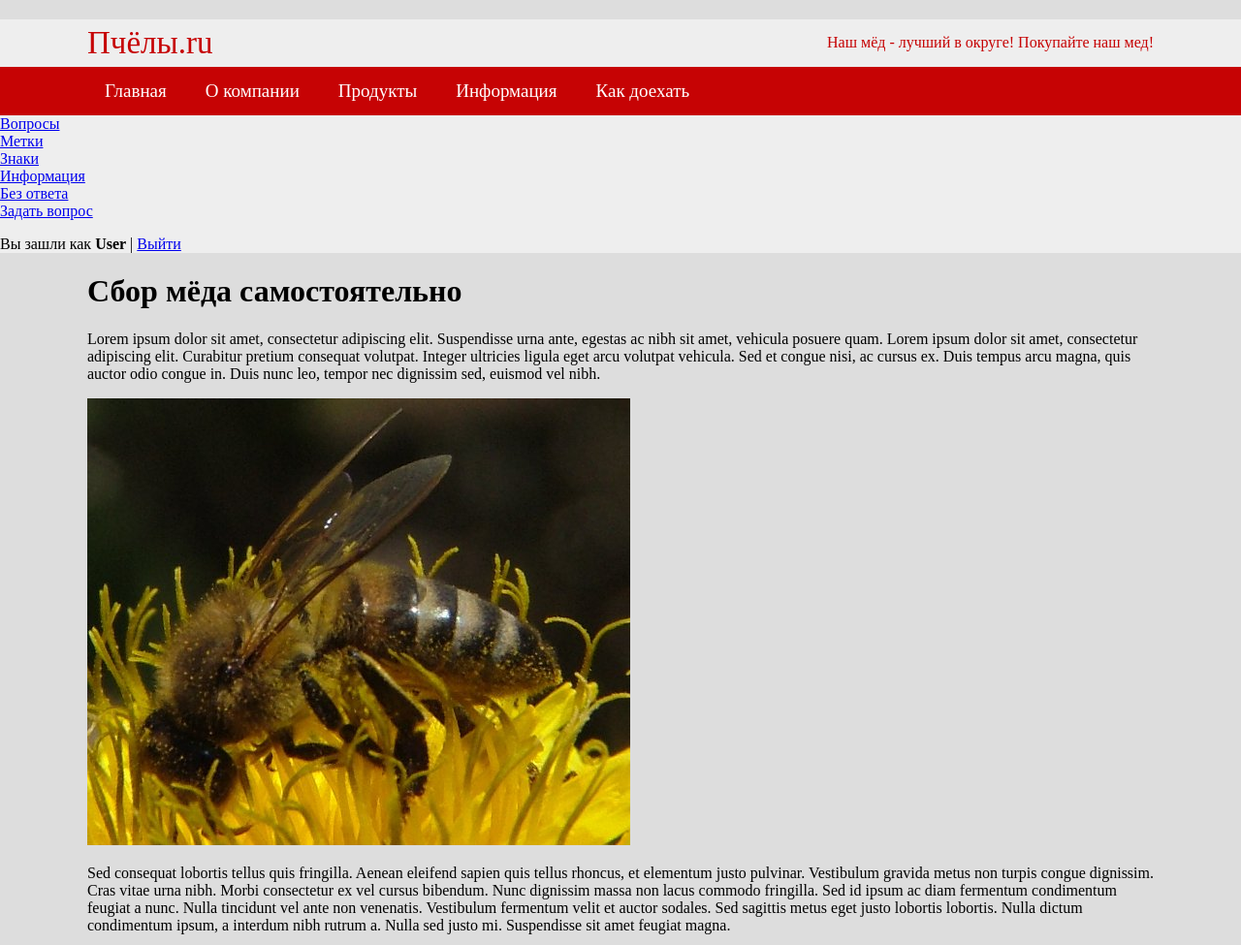
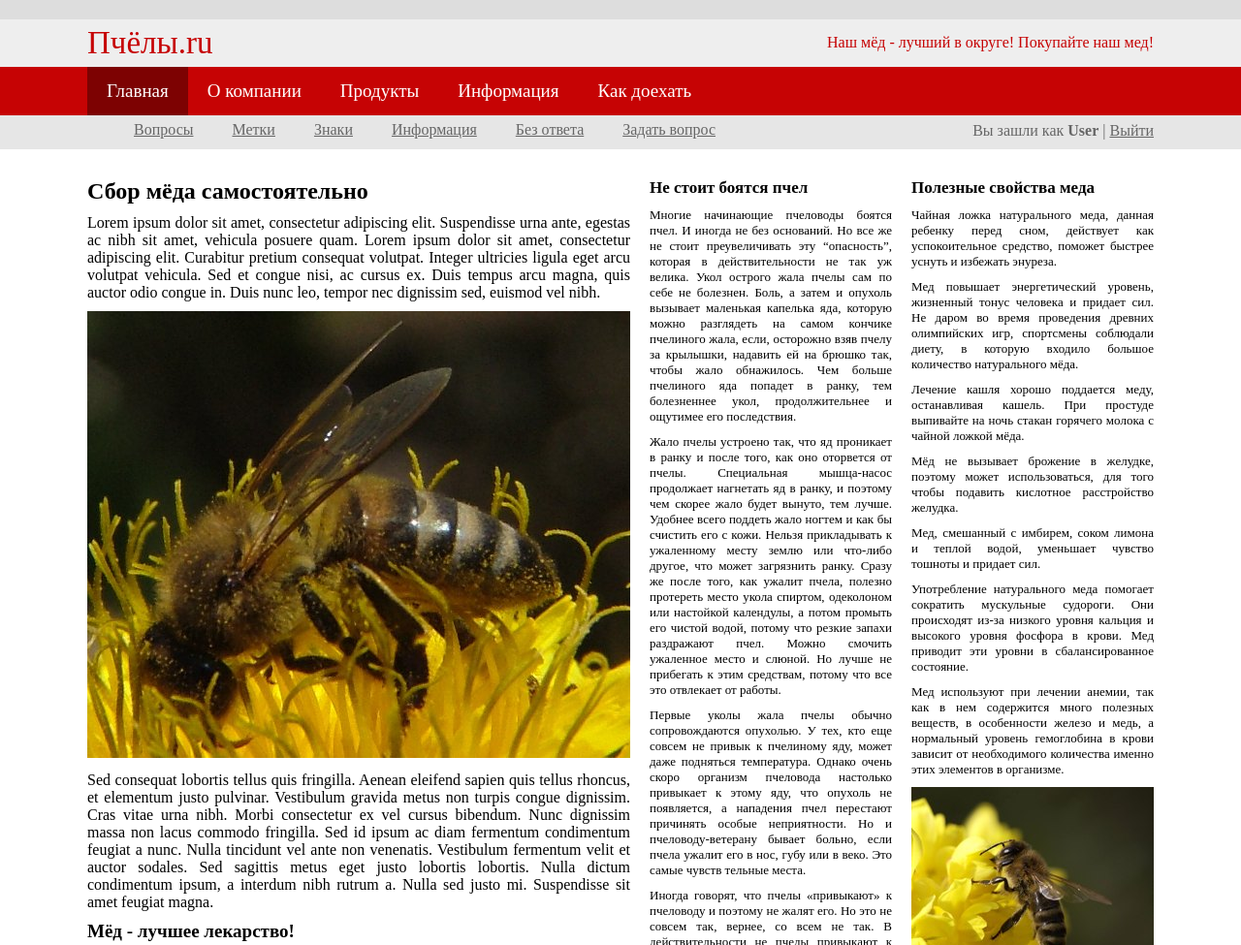
Before and after one commit to ikryloff/html_test, a plain HTML site: page index.html in a window 1280 px wide. Shown: the top 975 px of the page at 97% size. Drawn offline with Linux system fonts and the light colour scheme.

Commit message:
All is done

```diff
--- a/css/main.css
+++ b/css/main.css
@@ -1,11 +1,17 @@
 body{
-    background-color: #ddd;
     margin: 0;
     padding: 0;
 }
-ul, span {
+ul, span, h1, h2, h3, p {
     padding: 0;
     margin: 0;
+}
+h1{
+  font-size: 24px;
+}
+
+main{
+  margin-top: 30px;
 }
 .clearfix::after{
     content: "";
@@ -13,17 +19,22 @@ ul, span {
     width: 100%;
     clear: both;
 }
+.header-top{
+  background-color: #ddd;
+  height: 20px;
+}
 
 .main-header{
-    background-color: #eee;
-    margin-top: 20px;
+    background-color: #E6E6E6;
 }
 .container{
     width: 1100px;
     margin-left: auto;
     margin-right: auto;
 }
-
+.logo-block{
+  background-color: #eee;
+}
 .logo{
     padding: 6px 0px;
     font-size: 33px;
@@ -38,19 +49,138 @@ ul, span {
 .main-menu{
     background-color:  #C60304;
 }
-.main-menu-links ul{
+.main-menu-links{
     padding: 0;
     margin: 0;
+    font-size: 0px;
 }
 .main-menu-links li{
     display: inline-block;
-    vertical-align: top;
+    line-height: 50px;
 }
-.main-menu-links a{
+.main-menu-links li a{
     font-size: 19px;
     text-decoration: none;
     color: #fff;
     display: block;
-    padding: 14px 18px;
+    padding: 0px 20px;
+}
+.main-menu-links li a.default{
+    background-color: #7d0202;
+}
+.main-menu-links li a:hover{
+    background-color: #7d0202;
+}
+.additional-menu{
+    background-color:  #E6E6E6;
+}
+
+.additional-menu-info{
+    margin-left: 30px;
+    float: left;
+}
+
+.additional-menu-info li{
+    display: inline-block;
+}
+.additional-menu-info li a{
+    font-size: 16px;
+    color: #666;
+    padding: 0px 18px;
+    line-height: 30px;
+}
+.additional-menu-info li a:hover{
+    text-decoration: none;
+}
+
+.additional-menu-user{
+    float: right;
+}
+.additional-menu-user p{
+    color: #666;
+    margin: 0;
+    padding-top: 7px;
+    margin-bottom: 10px;
+}
+.additional-menu-user a{
+    color: #666;
+}
+.additional-menu-user a:hover{
+    text-decoration: none;
+}
+main p{
+  margin: 10px 0px;
+  text-align: justify;
+}
+.left-column{
+    width: 560px;
+    float: left;
+    margin-right: 20px;
+}
+.left-column h2{
+    font-size: 19px;
+}
+
+.middle-column{
+    width: 250px;
+    float: left;
+    margin-right: 15px;
+}
+.middle-column h2{
+    font-size: 17px;
+}
+.middle-column p{
+    font-size: 13px;
+    margin-bottom: 10px;
+}
+.right-column{
+    width: 250px;
+    float: right;
+}
+.right-column h2{
+    font-size: 17px;
+}
+.right-column p{
+    font-size: 13px;
+    margin-bottom: 10px;
+}
+.main-footer{
+    margin-top: 20px;
+    background-color: #eee;
+}
+.main-footer-info{
+    float: left;
+    width: 200px;
+    padding: 30px 0px;
+    margin-right: 30px;
+}
+.main-footer-info li{
+    list-style-type: none;
+    margin-bottom: 8px;
+}
+
+.main-footer-info li a{
+    text-decoration: none;
+    color: #666;
+    font-size: 15px;
+}
+
+
+.main-footer-other{
+    width: 870px;
+    float: left;
+    text-align: center;
+    color: #666;
+    padding-top: 30px;
 
 }
+
+.main-footer-other h2{
+    font-size: 19px;
+
+}
+.main-footer-other p{
+    font-size: 13px;
+    margin-bottom: 3px;
+
+}
--- a/index.html
+++ b/index.html
@@ -9,23 +9,30 @@
 </head>
 <body>
     <header class="main-header">
+      <div class="header-top"></div>
+            <div class="logo-block clearfix">
               <div class="container">
-            <div class="logo-block clearfix">
                   <div class="logo"><span>Пчёлы.ru</span></div>
                   <div class="slogan"><span>Наш мёд - лучший в округе! Покупайте наш мед!</span></div>
               </div>
             </div>
         <nav class="main-menu">
-            <ul class="main-menu-links container">
-                <li><a href="#">Главная</a></li>
+          <div class="container">
+            <div class="main-menu-links">
+              <ul>
+                  <li ><a class="default" href="#">Главная</a></li>
                   <li><a href="#">О компании</a></li>
                   <li><a href="#">Продукты</a></li>
                   <li><a href="#">Информация</a></li>
                   <li><a href="#">Как доехать</a></li>
               </ul>
+            </div>
+          </div>
         </nav>
-        <div class="additional-menu">
-            <ul class="additional-menu-info">
+        <div class="additional-menu clearfix">
+          <div class="container">
+            <div class="additional-menu-info">
+                <ul >
                     <li><a href="#">Вопросы</a></li>
                     <li><a href="#">Метки</a></li>
                     <li><a href="#">Знаки</a></li>
@@ -33,13 +40,15 @@
                     <li><a href="#">Без ответа</a></li>
                     <li><a href="#">Задать вопрос</a></li>
                 </ul>
+            </div>
               <div class="additional-menu-user">
                   <p>Вы зашли как <b>User</b> | <a href="#">Выйти</a></p>
               </div>
           </div>
+        </div>
 
     </header>
-    <main class="container">
+    <main class="container clearfix">
         <div class="left-column">
             <h1>Сбор мёда самостоятельно</h1>
             <p>
@@ -110,7 +119,7 @@
             </p>
         </div>
         <div class="middle-column">
-            <h3>Не стоит боятся пчел</h3>
+            <h2>Не стоит боятся пчел</h2>
             <p>
                 Многие начинающие пчеловоды боятся пчел. И иногда не без оснований. Но все же не стоит преувеличивать эту “опасность”, которая в действительности не так уж велика. Укол острого жала пчелы сам по себе не болезнен. Боль, а затем и опухоль вызывает маленькая капелька яда, которую можно разглядеть на самом кончике пчелиного жала, если, осторожно взяв пчелу за крылышки, надавить ей на брюшко так, чтобы жало обнажилось. Чем больше пчелиного яда попадет в ранку, тем болезненнее укол, продолжительнее и ощутимее его последствия.
             </p>
@@ -139,8 +148,8 @@
                 На пасеке очень полезно устроить душ. Хотя бы самый простой. На вас не только значительно реже будут нападать пчелы, но в жаркий день после душа и работа будет идти успешнее.
             </p>
         </div>
-        <div class="left-column">
-            <h3>Полезные свойства меда</h3>
+        <div class="right-column">
+            <h2>Полезные свойства меда</h2>
             <p>
                 Чайная ложка натурального меда, данная ребенку перед сном, действует как успокоительное средство, поможет быстрее уснуть и избежать энуреза.
             </p>
@@ -174,7 +183,7 @@
             <img src="img\pchela5.jpg" alt="bee4" width="250px" height="187px">
         </div>
     </main>
-    <footer class="main-footer">
+    <footer class="main-footer clearfix">
         <div class="container">
             <div class="main-footer-info">
                 <ul>
@@ -185,9 +194,15 @@
                 </ul>
             </div>
             <div class="main-footer-other">
-                <span>Пчелы - это полезно</span>
+                <h2>Пчелы - это полезно</h2>
                 <p>
-                    Etiam pulvinar velit nec libero iaculis, vitae consectetur elit pellentesque.Curabitur ornare tincidunt nisi id cursus.Praesent ullamcorper est ac lorem aliquet, sed tempus lacus iaculis. Pellentesque a odio pharetra, sagittis enim sit amet, euismod leo.
+                    Etiam pulvinar velit nec libero iaculis, vitae consectetur elit pellentesque.
+                </p>
+                <p>
+                    Curabitur ornare tincidunt nisi id cursus.
+                </p>
+                <p>
+                  Praesent ullamcorper est ac lorem aliquet, sed tempus lacus iaculis. Pellentesque a odio pharetra, sagittis enim sit amet, euismod leo.
                 </p>
                 <hr>
                 <p>
```
Lines whose indentation alone changed are shown as unchanged.
